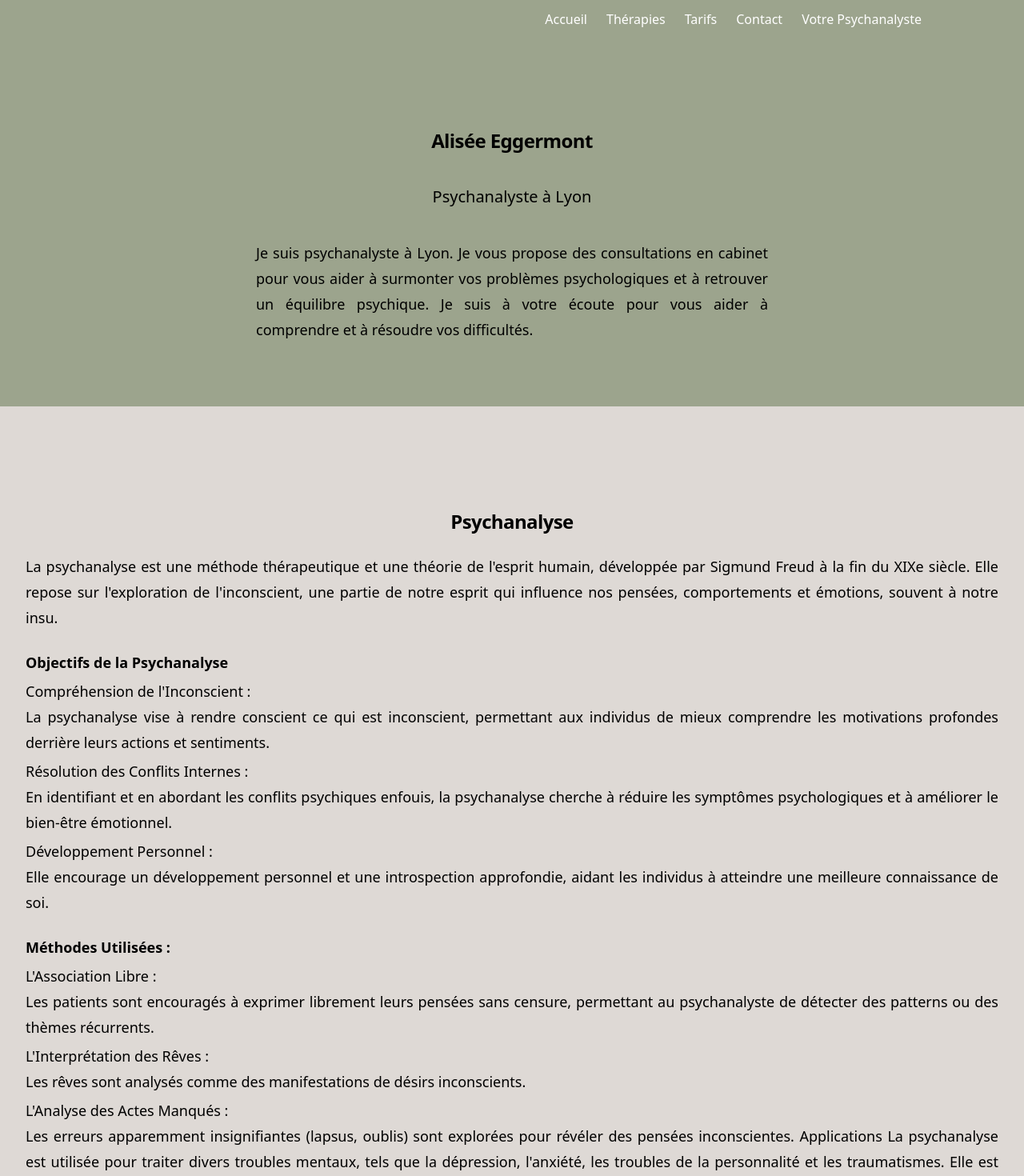
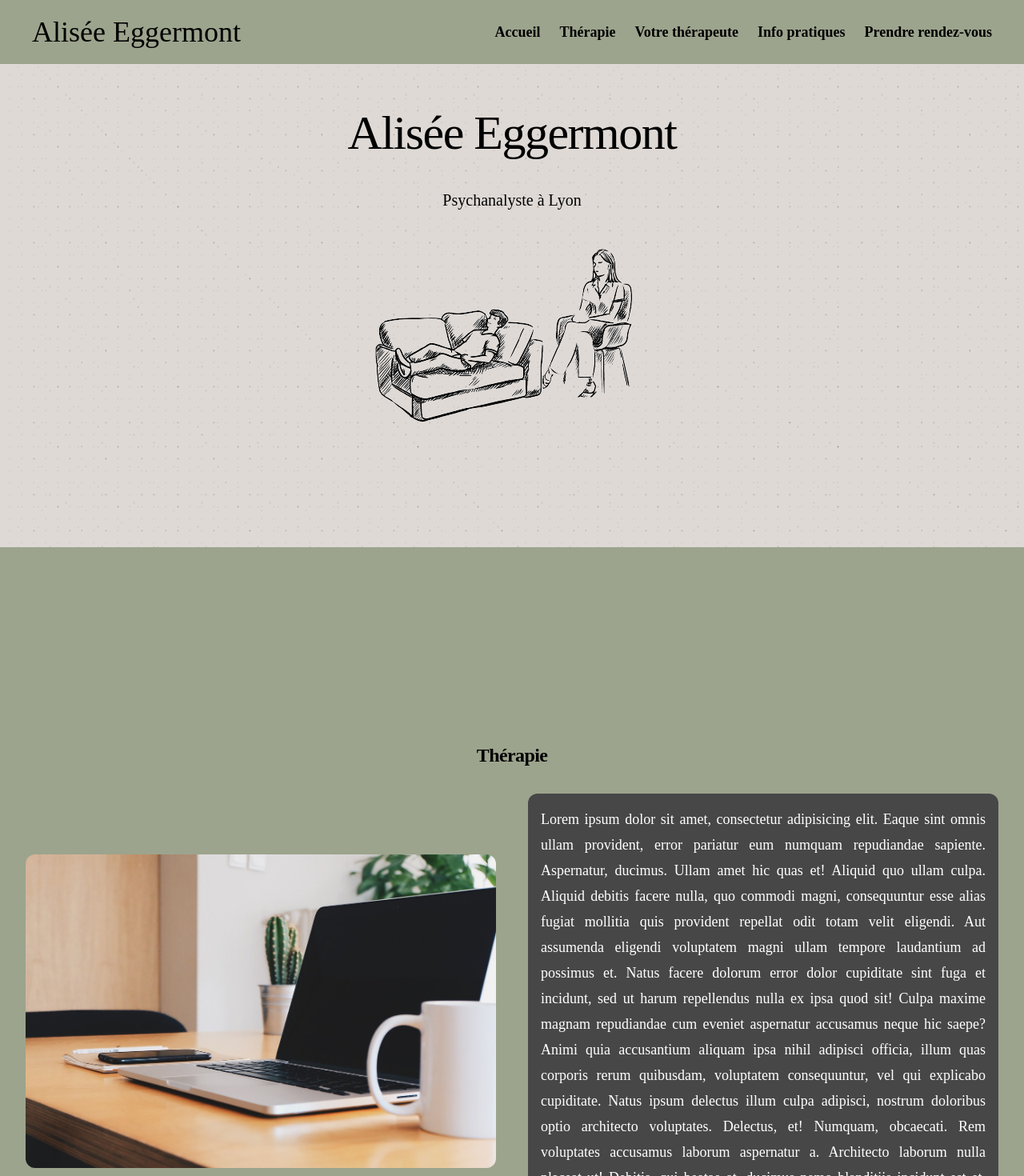
Before and after one commit to mohamedehn/alisee-e, an Angular app: page / in a window 1280 px wide. Shown: the top 1470 px of the page at 80% size. Built offline with nearby package versions, Linux system fonts and the light colour scheme.

Commit message:
Navbar is done, starting content

```diff
--- a/src/app/pages/home/home.component.html
+++ b/src/app/pages/home/home.component.html
@@ -1,47 +1,47 @@
 <section class="flex flex-col w-full h-full">
-  <div class="flex w-full h-full justify-center items-center bg-[#9ca48d] pb-20">
-    <div class="flex flex-col justify-center items-center w-2/3 gap-10 mt-40">
-      <h2 class="text-2xl font-bold tracking-tight ">{{name}}</h2>
+
+  <div class="flex w-full h-screen justify-center items-center bg-[#9CA48D] pb-20">
+    <div class="flex flex-col justify-center items-center w-full gap-10 bg-[#ded9d5] h-[90%] textured-background">
+      <h2 class="text-6xl font-bold tracking-tight headerName">{{name}}</h2>
       <h3 class="text-xl font-medium">{{introduction}}</h3>
-      <p class="text-justify w-3/4 text-lg leading-8">{{description}}</p>
+      <img src="{{homeImg}}" alt="" width="500px" height="400px" class="z-100 object-none">
     </div>
   </div>
 
-  <div class="px-6 py-24 sm:py-32 lg:px-8">
+  <div class="px-6 py-24 sm:py-32 lg:px-8 bg-[#9CA48D] h-screen">
     <div class="mx-auto max-w-7xl text-center">
-      <h2 class="text-xl font-bold tracking-tight sm:text-2xl">{{psyTitle}}</h2>
-      <div class="mt-6 text-lg leading-8 text-justify">
-        <span>La psychanalyse est une méthode thérapeutique et une théorie de l'esprit humain, développée par
-          Sigmund Freud à la fin du XIXe siècle. Elle repose sur l'exploration de l'inconscient, une partie
-          de notre esprit qui influence nos pensées, comportements et émotions, souvent à notre insu.</span>
-        <p class="font-semibold mt-6">Objectifs de la Psychanalyse</p>
-        <p class="font-medium mt-1">Compréhension de l'Inconscient :</p> La psychanalyse vise à rendre conscient ce qui est inconscient,
-        permettant aux individus de mieux comprendre les motivations profondes derrière leurs actions et
-        sentiments.
-        <p class="font-medium mt-1">Résolution des Conflits Internes :</p>
-        En identifiant et en abordant les conflits psychiques enfouis,
-        la psychanalyse cherche à réduire les symptômes psychologiques et à améliorer le bien-être
-        émotionnel.
-        <p class="font-medium mt-1">Développement Personnel :</p> Elle encourage un développement personnel et une introspection
-        approfondie, aidant les individus à atteindre une meilleure connaissance de soi.
-        <p class="font-semibold mt-6">Méthodes Utilisées : </p>
-        <p class="font-medium mt-1">L'Association Libre :</p>
-        Les patients sont encouragés à exprimer librement leurs
-        pensées sans censure, permettant au psychanalyste de détecter des patterns ou des thèmes récurrents.
-        <p class="font-medium mt-1">L'Interprétation des Rêves :</p> Les rêves sont analysés comme des manifestations de désirs inconscients.
-        <p class="font-medium mt-1">L'Analyse des Actes Manqués : </p>Les erreurs apparemment insignifiantes (lapsus, oublis) sont
-        explorées pour révéler des pensées inconscientes.
-        Applications
-        La psychanalyse est utilisée pour traiter divers troubles mentaux, tels que la dépression,
-        l'anxiété, les troubles de la personnalité et les traumatismes. Elle est également appliquée dans
-        l'analyse de la culture, de la littérature, et de l'art, offrant une perspective profonde sur la
-        nature humaine.
-        <p class="font-semibold mt-6">Conclusion</p>
-        La psychanalyse, avec son accent sur l'exploration de l'inconscient et des conflits internes,
-        continue d'influencer la psychologie moderne et d'offrir des outils précieux pour comprendre et
-        améliorer la condition humaine.
-        Pour en savoir plus sur la psychanalyse et trouver un professionnel qualifié, consultez notre
-        section dédiée.
+      <h2 class="text-2xl font-bold tracking-tight sm:text-2xl">{{psyTitle}}</h2>
+      <div class="mt-8 text-lg leading-8 text-justify flex gap-10 justify-center">
+        <div class="w-1/2 m-auto">
+          <img src="{{officeImg}}" alt="office" class="rounded-xl">
+        </div>
+        <div class="w-1/2 bg-[#474747] rounded-xl">
+          <p class="text-justify text-white mx-4 my-4">
+            Lorem ipsum dolor sit amet, consectetur adipisicing elit. Eaque sint omnis ullam provident, error pariatur eum numquam repudiandae sapiente. Aspernatur, ducimus. Ullam amet hic quas et! Aliquid quo ullam culpa.
+            Aliquid debitis facere nulla, quo commodi magni, consequuntur esse alias fugiat mollitia quis provident repellat odit totam velit eligendi. Aut assumenda eligendi voluptatem magni ullam tempore laudantium ad possimus et.
+            Natus facere dolorum error dolor cupiditate sint fuga et incidunt, sed ut harum repellendus nulla ex ipsa quod sit! Culpa maxime magnam repudiandae cum eveniet aspernatur accusamus neque hic saepe?
+            Animi quia accusantium aliquam ipsa nihil adipisci officia, illum quas corporis rerum quibusdam, voluptatem consequuntur, vel qui explicabo cupiditate. Natus ipsum delectus illum culpa adipisci, nostrum doloribus optio architecto voluptates.
+            Delectus, et! Numquam, obcaecati. Rem voluptates accusamus laborum aspernatur a. Architecto laborum nulla placeat ut! Debitis, qui beatae at, ducimus nemo blanditiis incidunt est et, dolore esse reprehenderit adipisci ut.
+          </p>
+        </div>
+      </div>
+    </div>
+  </div>
+
+  <div class="px-6 py-24 sm:py-32 lg:px-8 bg-[#9ca48d96] h-screen">
+    <div class="mx-auto max-w-8xl text-center bg-[#F0ECE9] h-[550px]">
+      <h2 class="text-2xl font-bold tracking-tight sm:text-2xl pt-5">{{therapyst}}</h2>
+      <div class="mt-8 text-lg leading-8 text-justify flex gap-10 justify-center max-w-6xl m-auto h-[80%]">
+        <div class="w-1/2 bg-[white] rounded-xl">
+          <p class="text-justify text-[#596551] mx-4 my-4">
+            Lorem ipsum dolor sit amet, consectetur adipisicing elit. Eaque sint omnis ullam provident, error pariatur eum numquam repudiandae sapiente. Aspernatur, ducimus. Ullam amet hic quas et! Aliquid quo ullam culpa.
+            Aliquid debitis facere nulla, quo commodi magni, consequuntur esse alias fugiat mollitia quis provident repellat odit totam velit eligendi. Aut assumenda eligendi voluptatem magni ullam tempore laudantium ad possimus et.
+            Natus facere dolorum error dolor cupiditate sint fuga et incidunt, sed ut harum repellendus nulla ex ipsa quod sit! Culpa maxime magnam repudiandae cum eveniet aspernatur accusamus neque hic saepe?
+          </p>
+        </div>
+        <div class="w-1/2 m-auto">
+          <img src="{{officeImg}}" alt="office" class="rounded-xl">
+        </div>
       </div>
     </div>
   </div>
--- a/src/app/pages/home/home.component.scss
+++ b/src/app/pages/home/home.component.scss
@@ -0,0 +1,60 @@
+.textured-background {
+  background-color: #ded9d5;
+  background-image:
+    radial-gradient(circle, rgba(0, 0, 0, 0.06) 1px, transparent 1px),
+    radial-gradient(circle, rgba(0, 0, 0, 0.06) 1px, transparent 1px),
+    radial-gradient(circle, rgba(0, 0, 0, 0.06) 1px, transparent 1px),
+    radial-gradient(circle, rgba(0, 0, 0, 0.06) 1px, transparent 1px),
+    radial-gradient(circle, rgba(0, 0, 0, 0.06) 1px, transparent 1px),
+    radial-gradient(circle, rgba(0, 0, 0, 0.06) 1px, transparent 1px),
+    radial-gradient(circle, rgba(0, 0, 0, 0.06) 1px, transparent 1px),
+    radial-gradient(circle, rgba(0, 0, 0, 0.06) 1px, transparent 1px),
+    radial-gradient(circle, rgba(0, 0, 0, 0.06) 1px, transparent 1px),
+    radial-gradient(circle, rgba(0, 0, 0, 0.06) 1px, transparent 1px),
+    radial-gradient(circle, rgba(0, 0, 0, 0.06) 1px, transparent 1px),
+    radial-gradient(circle, rgba(0, 0, 0, 0.06) 1px, transparent 1px),
+    radial-gradient(circle, rgba(0, 0, 0, 0.06) 1px, transparent 1px),
+    radial-gradient(circle, rgba(0, 0, 0, 0.06) 1px, transparent 1px),
+    radial-gradient(circle, rgba(0, 0, 0, 0.06) 1px, transparent 1px),
+    radial-gradient(circle, rgba(0, 0, 0, 0.06) 1px, transparent 1px),
+    radial-gradient(circle, rgba(0, 0, 0, 0.06) 1px, transparent 1px),
+    radial-gradient(circle, rgba(0, 0, 0, 0.06) 1px, transparent 1px);
+  background-size:
+    15px 15px,
+    25px 25px,
+    35px 35px,
+    45px 45px,
+    55px 55px,
+    65px 65px,
+    75px 75px,
+    85px 85px,
+    95px 95px,
+    105px 105px,
+    115px 115px,
+    125px 125px,
+    135px 135px,
+    145px 145px,
+    155px 155px,
+    165px 165px,
+    175px 175px,
+    185px 185px;
+  background-position:
+    5px 5px,
+    10px 10px,
+    15px 15px,
+    20px 20px,
+    25px 25px,
+    30px 30px,
+    35px 35px,
+    40px 40px,
+    45px 45px,
+    50px 50px,
+    55px 55px,
+    60px 60px,
+    65px 65px,
+    70px 70px,
+    75px 75px,
+    80px 80px,
+    85px 85px,
+    90px 90px;
+}
--- a/src/app/pages/home/home.component.ts
+++ b/src/app/pages/home/home.component.ts
@@ -11,9 +11,11 @@ import { ChangeDetectionStrategy, Component, OnInit } from '@angular/core';
 export class HomeComponent implements OnInit {
   public name: string = 'Alisée Eggermont';
   public introduction: string = 'Psychanalyste à Lyon';
-  public description: string =
-    'Je suis psychanalyste à Lyon. Je vous propose des consultations en cabinet pour vous aider à surmonter vos problèmes psychologiques et à retrouver un équilibre psychique. Je suis à votre écoute pour vous aider à comprendre et à résoudre vos difficultés.';
-  public psyTitle: string = 'Psychanalyse';
+  public description: string = "";
+  public homeImg: string = 'assets/homes.png';
+  public officeImg: string = 'assets/office.jpg';
+  public psyTitle: string = 'Thérapie';
+  public therapyst: string = 'Votre thérapeute';
 
   constructor() { }
 
--- a/src/app/shared/components/navbar/navbar.component.html
+++ b/src/app/shared/components/navbar/navbar.component.html
@@ -1,8 +1,11 @@
-<section class=" h-12 fixed w-full flex bg-[#9ca48d]">
-  <div class="flex items-center h-full justify-end w-[90%]">
+<section class=" h-20 fixed w-full flex bg-[#9CA48D] px-10 gap-20 text-black items-center justify-around">
+  <div class="flex items-center w-3/4 h-full headerName text-4xl max-w-72">
+    {{headerName}}
+  </div>
+  <div class="flex items-center h-full w-full text-lg font-semibold justify-end">
     <div class="flex items-center h-full gap-6">
       @for (element of navElements; track $index) {
-        <a [routerLink]="element.link" class="text-white hover:text-black">
+        <a [routerLink]="element.link" class="hover:text-white">
           {{ element.name }}</a>
       }
     </div>
--- a/src/app/shared/components/navbar/navbar.component.ts
+++ b/src/app/shared/components/navbar/navbar.component.ts
@@ -11,13 +11,15 @@ import { RouterLink } from '@angular/router';
   changeDetection: ChangeDetectionStrategy.OnPush,
 })
 export class NavbarComponent {
-  public image = '';
+  public image: string = '';
+  public headerName: string = "Alisée Eggermont";
   constructor() {}
   public navElements = [
     { name: 'Accueil', link: '/home' },
-    { name: 'Thérapies', link: '/therapy' },
-    { name: 'Tarifs', link: '/tariff' },
-    { name: 'Contact', link: '/contact' },
-    { name: 'Votre Psychanalyste', link: '/login' },
+    { name: 'Thérapie', link: '/therapy' },
+    { name: 'Votre thérapeute', link: '/psy' },
+    { name: 'Info pratiques', link: '/infos' },
+    { name: 'Prendre rendez-vous', link: '/contact' },
+
   ];
 }
--- a/src/styles.scss
+++ b/src/styles.scss
@@ -5,6 +5,15 @@
 body {
   // background-color: #9ca48d;
   background-color: #ded9d5;
+  font-family: "Lora", serif;
+  font-optical-sizing: auto;
+  font-style: normal;
+}
+
+.headerName {
+  font-family: "Great Vibes", cursive;
+  font-weight: 400;
+  font-style: normal;
 }
 
 // old bg navbar bg-[#596551]
```
Also changed, not shown: src/assets/homes.png (added), src/assets/office.jpg (added).
